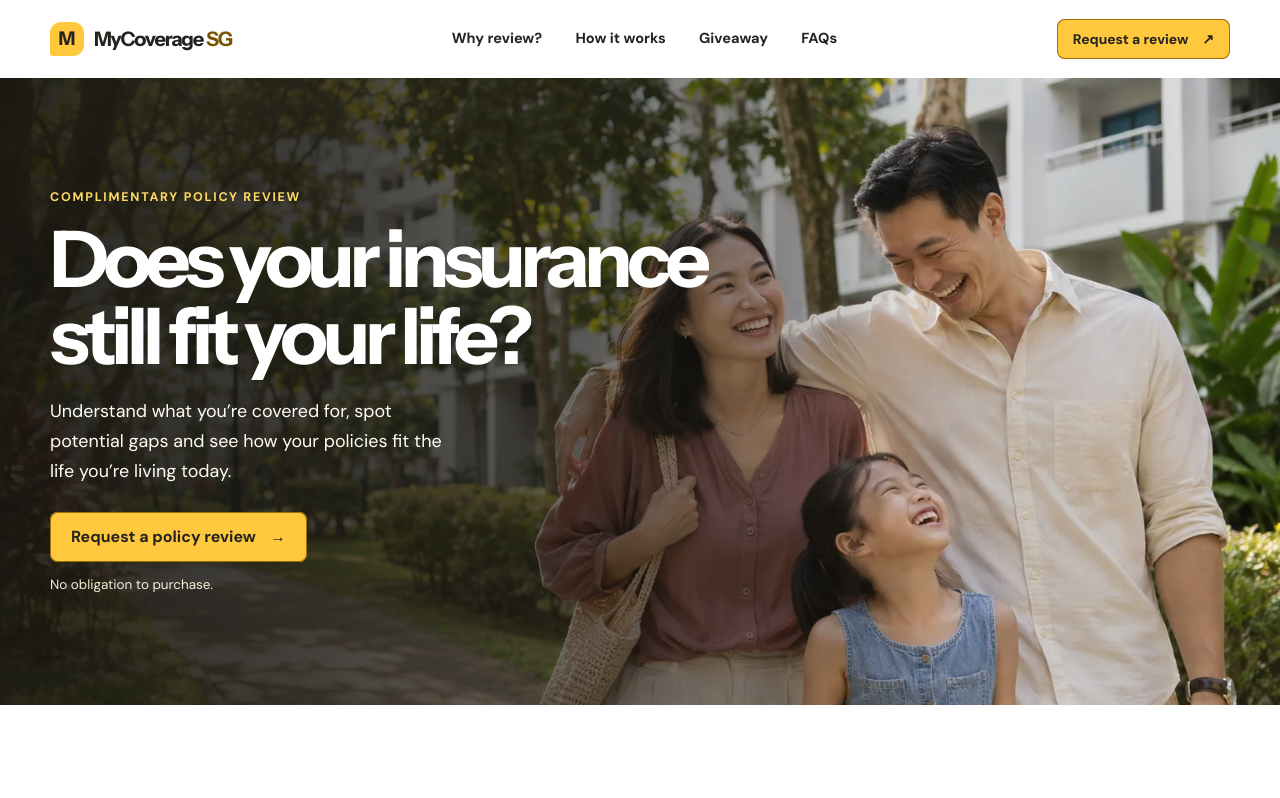
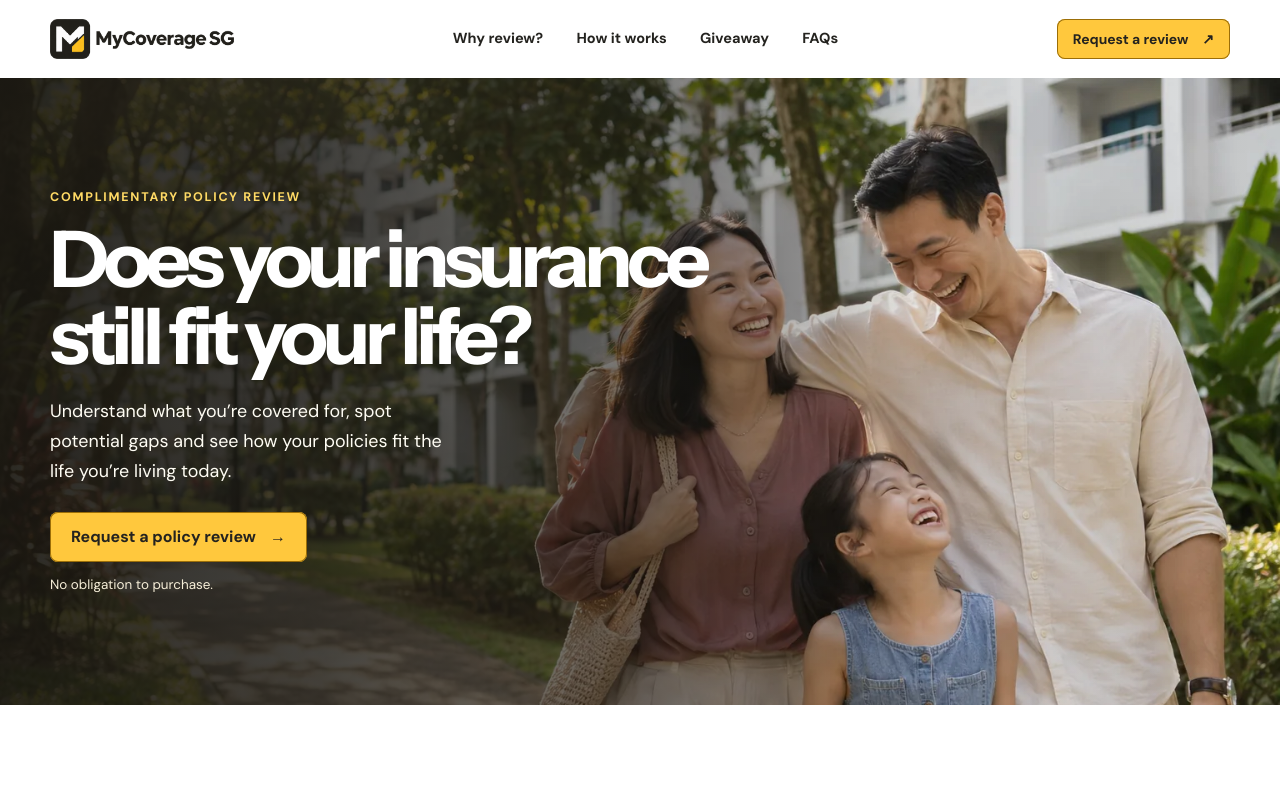
Before and after one commit to derektyc/mycoverage-sg, a plain HTML site: page index.html in a window 1280 px wide. Shown: the top 798 px of the page. Drawn offline with Linux system fonts and the light colour scheme.

Commit message:
Use the new MyCoverage SG wordmark in the site header

```diff
--- a/index.html
+++ b/index.html
@@ -71,28 +71,8 @@ section[id] { scroll-margin-top: 24px; }
   justify-content: space-between;
   gap: 24px;
 }
-.brand {
-  display: inline-flex;
-  gap: 10px;
-  align-items: center;
-  color: var(--ink);
-  font: 700 1.25rem/1 var(--title-font);
-  letter-spacing: -.055em;
-  text-decoration: none;
-  white-space: nowrap;
-}
-.brand-mark {
-  display: grid;
-  width: 34px;
-  height: 34px;
-  place-items: center;
-  border-radius: 11px 11px 11px 3px;
-  color: var(--ink);
-  background: #ffc83d;
-  font-size: 1.18rem;
-  letter-spacing: 0;
-}
-.brand-sg { color: var(--brand); }
+.brand { display: block; flex: none; }
+.brand-logo { width: 184px; height: auto; }
 nav { display: flex; justify-content: center; gap: clamp(14px, 2.6vw, 35px); }
 nav a {
   color: var(--ink);
@@ -317,8 +297,7 @@ details p { margin-bottom: 18px; color: var(--muted); }
 @media (max-width: 480px) {
   .container, .navigation-shell { width: calc(100% - 36px); }
   .navigation-shell { column-gap: 8px; }
-  .brand { font-size: 1.08rem; gap: 7px; }
-  .brand-mark { width: 29px; height: 29px; font-size: 1rem; }
+  .brand-logo { width: 145px; }
   .nav-cta { padding: 10px; font-size: .75rem; gap: 5px; }
   .navigation-shell nav { gap: 8px 15px; }
   nav a { font-size: .79rem; }
@@ -344,8 +323,7 @@ details p { margin-bottom: 18px; color: var(--muted); }
 <header class="site-header">
   <div class="navigation-shell">
     <a class="brand" href="#home" aria-label="MyCoverage SG home">
-      <span class="brand-mark" aria-hidden="true">M</span>
-      <span>MyCoverage<span class="brand-sg"> SG</span></span>
+      <img class="brand-logo" src="assets/mycoverage-sg-logo.webp" width="600" height="129" alt="MyCoverage SG">
     </a>
     <nav aria-label="Main navigation">
       <a href="#why">Why review?</a>
```
Also changed, not shown: assets/mycoverage-sg-logo.webp (added).
